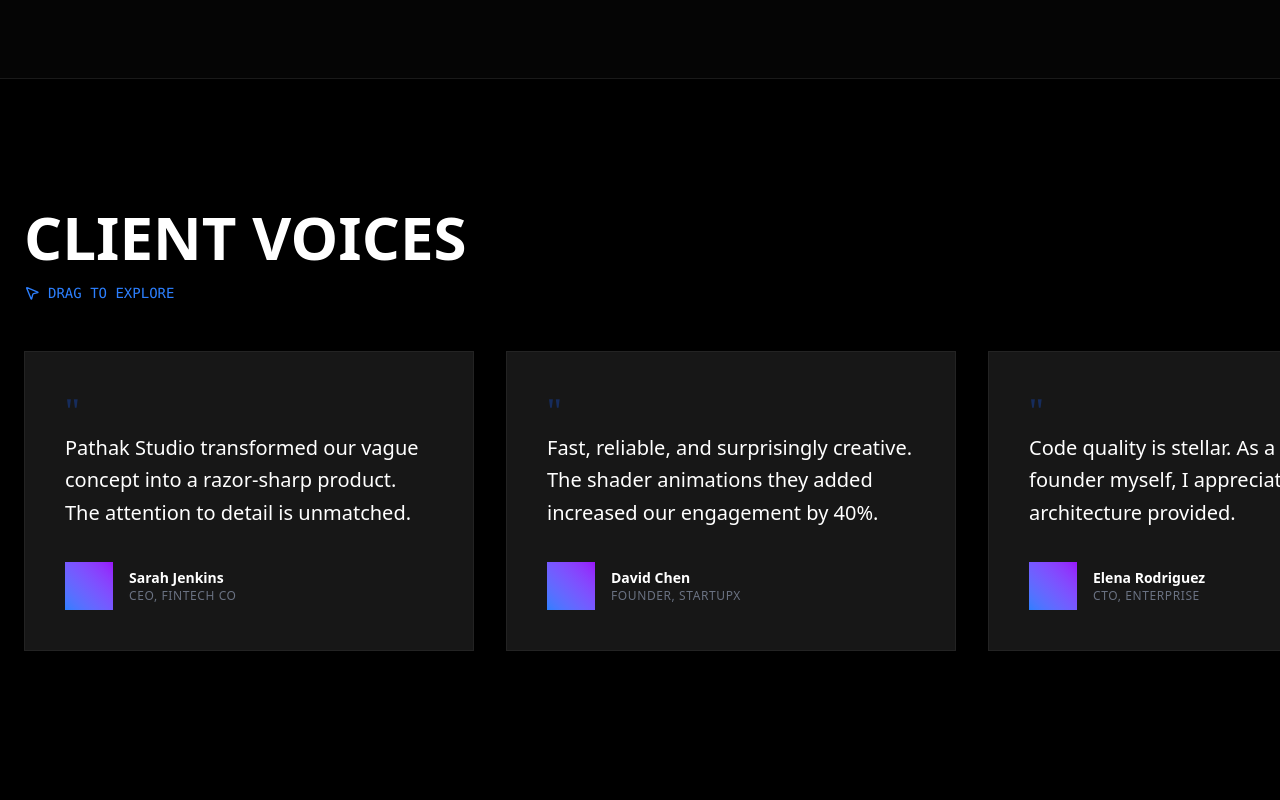
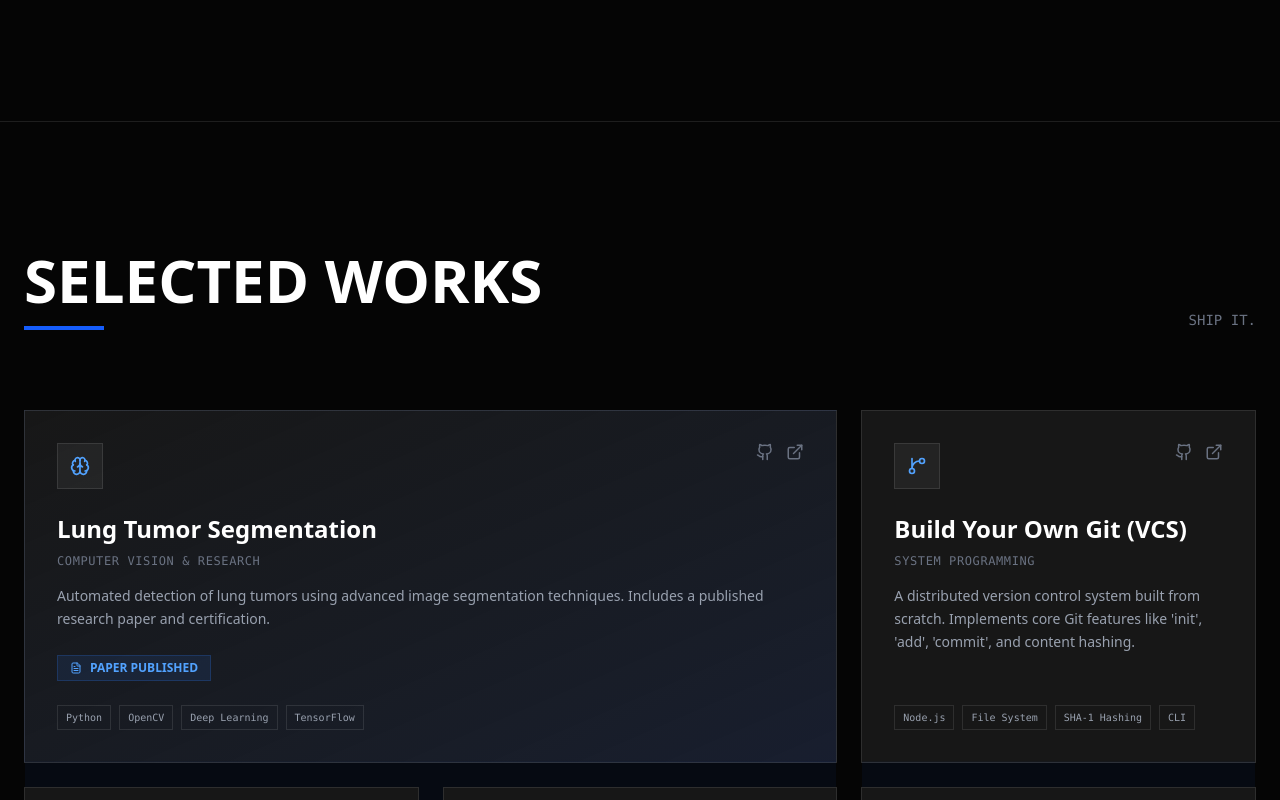
Before and after one commit to rahulXpathak/portfolio, a React (Vite) app: page / in a window 1280 px wide. Shown: the part 2000-2800 px from the top of the page. Built offline with nearby package versions, Linux system fonts and the light colour scheme.

Commit message:
feat(sections): Implemented design

```diff
--- a/src/App.jsx
+++ b/src/App.jsx
@@ -3,6 +3,7 @@ import Navbar from './components/layout/Navbar';
 import Footer from './components/layout/Footer';
 import Hero from './components/sections/Hero';
 import Features from './components/sections/Features';
+import Projects from './components/sections/Projects'; // <--- IMPORT THIS
 import Testimonials from './components/sections/Testimonials';
 import Founder from './components/sections/Founder';
 import CTA from './components/sections/CTA';
@@ -13,12 +14,13 @@ const App = () => {
       <Navbar />
       <Hero />
       <Features />
+      <Projects /> {/* <--- ADD THIS HERE */}
       <Testimonials />
       <Founder />
       <CTA />
       <Footer />
 
-      {/* Global Styles for animations not in standard Tailwind */}
+      {/* Global Styles... */}
       <style>{`
         @keyframes fade-in-up {
           0% { opacity: 0; transform: translateY(20px); }
--- /dev/null
+++ b/src/components/sections/Projects.jsx
@@ -0,0 +1,160 @@
+import React from 'react';
+import {
+  Github,
+  ExternalLink,
+  Cpu,
+  Code,
+  Database,
+  Brain,
+  FileText,
+  Layers,
+  Globe,
+  MapPin,       // For Airbnb
+  GitBranch     // For Version Control
+} from 'lucide-react';
+
+const Projects = () => {
+  const projects = [
+    {
+      title: "Lung Tumor Segmentation",
+      category: "Computer Vision & Research",
+      tech: ["Python", "OpenCV", "Deep Learning", "TensorFlow"],
+      desc: "Automated detection of lung tumors using advanced image segmentation techniques. Includes a published research paper and certification.",
+      icon: Brain,
+      highlight: true, // Takes up 2 columns
+      link: "#"
+    },
+    {
+      title: "Build Your Own Git (VCS)",
+      category: "System Programming",
+      tech: ["Node.js", "File System", "SHA-1 Hashing", "CLI"],
+      desc: "A distributed version control system built from scratch. Implements core Git features like 'init', 'add', 'commit', and content hashing.",
+      icon: GitBranch,
+      link: "#"
+    },
+    {
+      title: "Airbnb Clone",
+      category: "Booking Platform",
+      tech: ["MERN Stack", "Mapbox API", "Tailwind"],
+      desc: "Full-stack rental marketplace featuring map-based search, date reservation system, and property management for hosts.",
+      icon: MapPin,
+      link: "#"
+    },
+    {
+      title: "Smart Shopping Cart",
+      category: "IoT & Embedded Systems",
+      date: "June 1 - June 20, 2023",
+      tech: ["Arduino", "C++", "Sensors", "IoT"],
+      desc: "An automated billing system built with Arduino to streamline the retail checkout experience and reduce queue times.",
+      icon: Cpu,
+      link: "#"
+    },
+    {
+      title: "Learning Management System",
+      category: "EdTech Platform",
+      tech: ["MongoDB", "Express", "React", "Node.js"],
+      desc: "A comprehensive LMS allowing instructors to manage courses and students to track learning progress.",
+      icon: Database,
+      link: "#"
+    },
+    {
+      title: "Netflix Clone",
+      category: "Streaming UI",
+      tech: ["React", "TMDB API", "Firebase", "CSS"],
+      desc: "Pixel-perfect replica of the streaming giant, featuring dynamic movie data fetching and authentication.",
+      icon: Layers,
+      link: "#"
+    },
+    {
+      title: "Zerodha Clone",
+      category: "FinTech Dashboard",
+      tech: ["MERN Stack", "Chart.js", "Real-time Data"],
+      desc: "Stock trading dashboard implementation featuring real-time data visualization and portfolio management.",
+      icon: Code,
+      link: "#"
+    },
+    {
+      title: "LinkedIn Clone",
+      category: "Social Network",
+      tech: ["MERN Stack", "Socket.io", "Redux"],
+      desc: "Professional networking platform with features for connections, posts, and real-time messaging.",
+      icon: Globe,
+      link: "#"
+    }
+  ];
+
+  return (
+    <section id="projects" className="py-32 bg-[#050505] border-t border-white/10">
+      <div className="max-w-7xl mx-auto px-6">
+
+        {/* Section Header */}
+        <div className="mb-20 flex flex-col md:flex-row justify-between items-end gap-6">
+          <div>
+            <h2 className="text-4xl md:text-6xl font-bold text-white mb-4">SELECTED WORKS</h2>
+            <div className="h-1 w-20 bg-blue-600"></div>
+          </div>
+          <div className="text-right hidden md:block">
+            <p className="text-gray-500 font-mono text-sm">SHIP IT.</p>
+          </div>
+        </div>
+
+        {/* Grid */}
+        <div className="grid grid-cols-1 md:grid-cols-2 lg:grid-cols-3 gap-6">
+          {projects.map((project, index) => (
+            <div
+              key={index}
+              className={`group relative bg-neutral-900 border border-white/10 p-8 flex flex-col justify-between hover:border-blue-500/50 transition-all duration-500 ${project.highlight ? 'lg:col-span-2 bg-gradient-to-br from-neutral-900 to-blue-900/20' : ''}`}
+            >
+              {/* Hover Slide Effect */}
+              <div className="absolute inset-0 bg-blue-600/5 transform translate-y-full group-hover:translate-y-0 transition-transform duration-500 ease-in-out pointer-events-none"></div>
+
+              <div>
+                {/* Header */}
+                <div className="flex justify-between items-start mb-6">
+                  <div className="p-3 bg-white/5 border border-white/10 text-blue-400">
+                    <project.icon size={20} />
+                  </div>
+                  <div className="flex gap-3">
+                     <a href={project.link} className="text-gray-500 hover:text-white transition-colors"><Github size={18} /></a>
+                     <a href={project.link} className="text-gray-500 hover:text-white transition-colors"><ExternalLink size={18} /></a>
+                  </div>
+                </div>
+
+                {/* Content */}
+                <h3 className="text-2xl font-bold text-white mb-2 group-hover:text-blue-400 transition-colors">{project.title}</h3>
+
+                {/* Subtitle / Date */}
+                <div className="text-xs font-mono text-gray-500 mb-4 uppercase tracking-wider">
+                  {project.date ? project.date : project.category}
+                </div>
+
+                <p className="text-gray-400 leading-relaxed mb-6 text-sm">
+                  {project.desc}
+                </p>
+
+                {/* Special Badge for Research Paper */}
+                {project.highlight && (
+                  <div className="inline-flex items-center gap-2 bg-blue-500/10 border border-blue-500/20 px-3 py-1 mb-6">
+                    <FileText size={12} className="text-blue-400" />
+                    <span className="text-blue-400 text-xs font-bold">PAPER PUBLISHED</span>
+                  </div>
+                )}
+              </div>
+
+              {/* Tags */}
+              <div className="flex flex-wrap gap-2 mt-auto">
+                {project.tech.map((t, i) => (
+                  <span key={i} className="text-[10px] font-mono border border-white/10 px-2 py-1 text-gray-400 group-hover:border-blue-500/30 group-hover:text-blue-300 transition-colors">
+                    {t}
+                  </span>
+                ))}
+              </div>
+            </div>
+          ))}
+        </div>
+      </div>
+    </section>
+  );
+};
+
+export default Projects;
--- a/src/components/sections/Testimonials.jsx
+++ b/src/components/sections/Testimonials.jsx
@@ -1,5 +1,5 @@
 import React, { useState, useRef } from 'react';
-import { MousePointer2 } from 'lucide-react';
+import { MousePointer2, Award } from 'lucide-react';
 
 const Testimonials = () => {
   const scrollRef = useRef(null);
@@ -24,20 +24,36 @@ const Testimonials = () => {
     scrollRef.current.scrollLeft = scrollLeft - walk;
   };
 
-  const testimonials = [
-    { name: "Sarah Jenkins", role: "CEO, FinTech Co", text: "Pathak Studio transformed our vague concept into a razor-sharp product. The attention to detail is unmatched." },
-    { name: "David Chen", role: "Founder, StartupX", text: "Fast, reliable, and surprisingly creative. The shader animations they added increased our engagement by 40%." },
-    { name: "Elena Rodriguez", role: "CTO, Enterprise", text: "Code quality is stellar. As a technical founder myself, I appreciate the clean architecture provided." },
-    { name: "Mark Foster", role: "Director, ArtStudio", text: "Finally a developer who understands design. No rounded corners, just pure grid goodness." },
-    { name: "Priya Patel", role: "VP Marketing", text: "The feedback loop was incredible. Daily updates and immediate implementation of feedback." }
+  // Updated content: Certifications & Education
+  const certifications = [
+    {
+      title: "Full Stack Development",
+      issuer: "PW Skills",
+      desc: "Comprehensive mastery of the MERN ecosystem. Built scalable architectures using MongoDB, Express, React, and Node.js."
+    },
+    {
+      title: "Java Full Stack",
+      issuer: "PW Skills",
+      desc: "Enterprise-grade development focusing on Object-Oriented Programming, Spring Boot microservices, and Hibernate."
+    },
+    {
+      title: "Full Stack Web Dev",
+      issuer: "Apna College",
+      desc: "Intensive bootcamp covering modern JavaScript ES6+, responsive UI/UX design principles, and frontend performance."
+    },
+    {
+      title: "Data Science",
+      issuer: "PW Skills",
+      desc: "Analytical problem solving using Python. Proficient in Machine Learning algorithms, Pandas, and data visualization."
+    },
   ];
 
   return (
     <section id="testimonials" className="py-32 bg-black border-t border-white/10 overflow-hidden relative">
        <div className="max-w-7xl mx-auto px-6 mb-12">
-          <h2 className="text-4xl md:text-6xl font-bold text-white mb-4">CLIENT VOICES</h2>
+          <h2 className="text-4xl md:text-6xl font-bold text-white mb-4">CREDENTIALS</h2>
           <div className="flex items-center gap-2 text-blue-500">
-            <MousePointer2 size={16} /> <span className="text-sm font-mono">DRAG TO EXPLORE</span>
+            <MousePointer2 size={16} /> <span className="text-sm font-mono">DRAG TO VIEW</span>
           </div>
        </div>
 
@@ -50,23 +66,34 @@ const Testimonials = () => {
         onMouseMove={handleMouseMove}
         style={{ scrollbarWidth: 'none', msOverflowStyle: 'none' }}
        >
-          {testimonials.map((t, i) => (
+          {certifications.map((cert, i) => (
             <div
               key={i}
               className="min-w-[350px] md:min-w-[450px] bg-neutral-900 p-10 border border-white/5 hover:border-blue-500 transition-all duration-300 select-none flex flex-col justify-between h-[300px]"
             >
-              <div className="text-4xl text-blue-600 font-serif opacity-30">"</div>
-              <p className="text-xl text-white font-light leading-relaxed">{t.text}</p>
+              {/* Decorative Icon */}
+              <div className="text-blue-600 opacity-50 mb-4">
+                 <Award size={40} strokeWidth={1} />
+              </div>
 
-              <div className="flex items-center gap-4 mt-8">
-                <div className="w-12 h-12 bg-gradient-to-tr from-blue-500 to-purple-600 rounded-none"></div>
+              <p className="text-lg text-white font-light leading-relaxed mb-4">
+                {cert.desc}
+              </p>
+
+              <div className="flex items-center gap-4 mt-auto border-t border-white/10 pt-6">
+                <div className="w-10 h-10 bg-gradient-to-tr from-blue-500 to-purple-600 rounded-none flex items-center justify-center font-bold text-white text-xs">
+                    {/* Initials of Issuer */}
+                    {cert.issuer.substring(0, 2).toUpperCase()}
+                </div>
                 <div>
-                  <h4 className="text-white font-bold text-sm">{t.name}</h4>
-                  <p className="text-gray-500 text-xs uppercase tracking-wider">{t.role}</p>
+                  <h4 className="text-white font-bold text-sm tracking-wide">{cert.title}</h4>
+                  <p className="text-gray-500 text-xs uppercase tracking-wider">{cert.issuer}</p>
                 </div>
               </div>
             </div>
           ))}
+
+          {/* Visual Spacer at end of list */}
           <div className="min-w-[100px]"></div>
        </div>
     </section>
```
Also changed, not shown: src/components/sections/CTA.jsx (+24 -9 lines), src/components/sections/Features.jsx (+13 -8 lines), src/components/sections/Founder.jsx (+13 -6 lines), src/components/sections/Hero.jsx (+8 -3 lines), src/assets/Rahul.jpeg (added).
